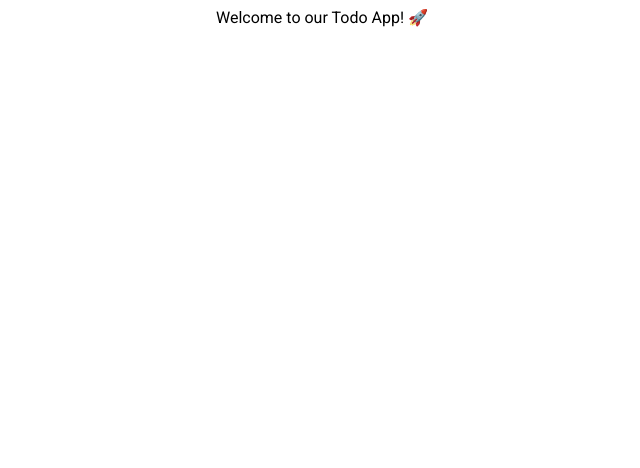
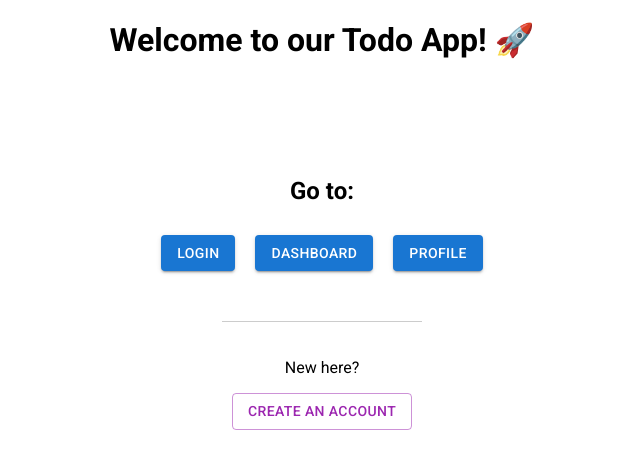
Before and after one commit to saifshahriar/todo-app, a React (Vite) app: page / in a window 1280 px wide. Shown: the top 468 px of the page, without its empty margins (318-958 px from the left). Built offline with nearby package versions, Linux system fonts and the light colour scheme.

Commit message:
add homepage landing

```diff
--- a/src/components/Home.jsx
+++ b/src/components/Home.jsx
@@ -1,8 +1,88 @@
+import { Button, Box } from "@mui/material";
+
+const styles = {
+	container: {
+		display: "flex",
+		justifyContent: "center",
+		alignItems: "center",
+		flexDirection: "column", // Stack everything vertically after the buttons
+	},
+	buttonsContainer: {
+		display: "flex",
+		justifyContent: "center", // Center buttons horizontally
+		marginBottom: "20px", // Space below the buttons
+	},
+	centeredDiv: {
+		margin: "10px", // Spacing between the buttons
+	},
+	hr: {
+		width: "200px", // Set the width of the line relative to the "New here?" text
+		margin: "20px 0", // Space before and after the line
+		border: "0",
+		borderTop: "1px solid #ccc", // Horizontal line style
+	},
+	footerText: {
+		marginBottom: "10px", // Space before the create account button
+	},
+};
+
 function Home() {
 	return (
-		<div>
-			<center>Welcome to our Todo App! 🚀</center>
-		</div>
+		<>
+			<div style={{ textAlign: "center" }}>
+				<h1>Welcome to our Todo App! 🚀</h1>
+				<br />
+				<br />
+				<br />
+				<br />
+				<h2>Go to:</h2>
+			</div>
+			<div style={styles.container}>
+				{/* Buttons side by side */}
+				<div style={styles.buttonsContainer}>
+					<Box style={styles.centeredDiv}>
+						<Button
+							variant="contained"
+							color="primary"
+							href="/login"
+						>
+							Login
+						</Button>
+					</Box>
+					<Box style={styles.centeredDiv}>
+						<Button
+							variant="contained"
+							color="primary"
+							href="/dashboard"
+						>
+							Dashboard
+						</Button>
+					</Box>
+					<Box style={styles.centeredDiv}>
+						<Button
+							variant="contained"
+							color="primary"
+							href="/profile"
+						>
+							Profile
+						</Button>
+					</Box>
+				</div>
+
+				{/* Horizontal Line */}
+				<hr style={styles.hr} />
+
+				{/* Text and Create Account Button */}
+				<div style={styles.footerText}>
+					<p>
+						<center>New here?</center>
+					</p>
+					<Button variant="outlined" color="secondary" href="/signup">
+						Create an Account
+					</Button>
+				</div>
+			</div>
+		</>
 	);
 }
 
```
